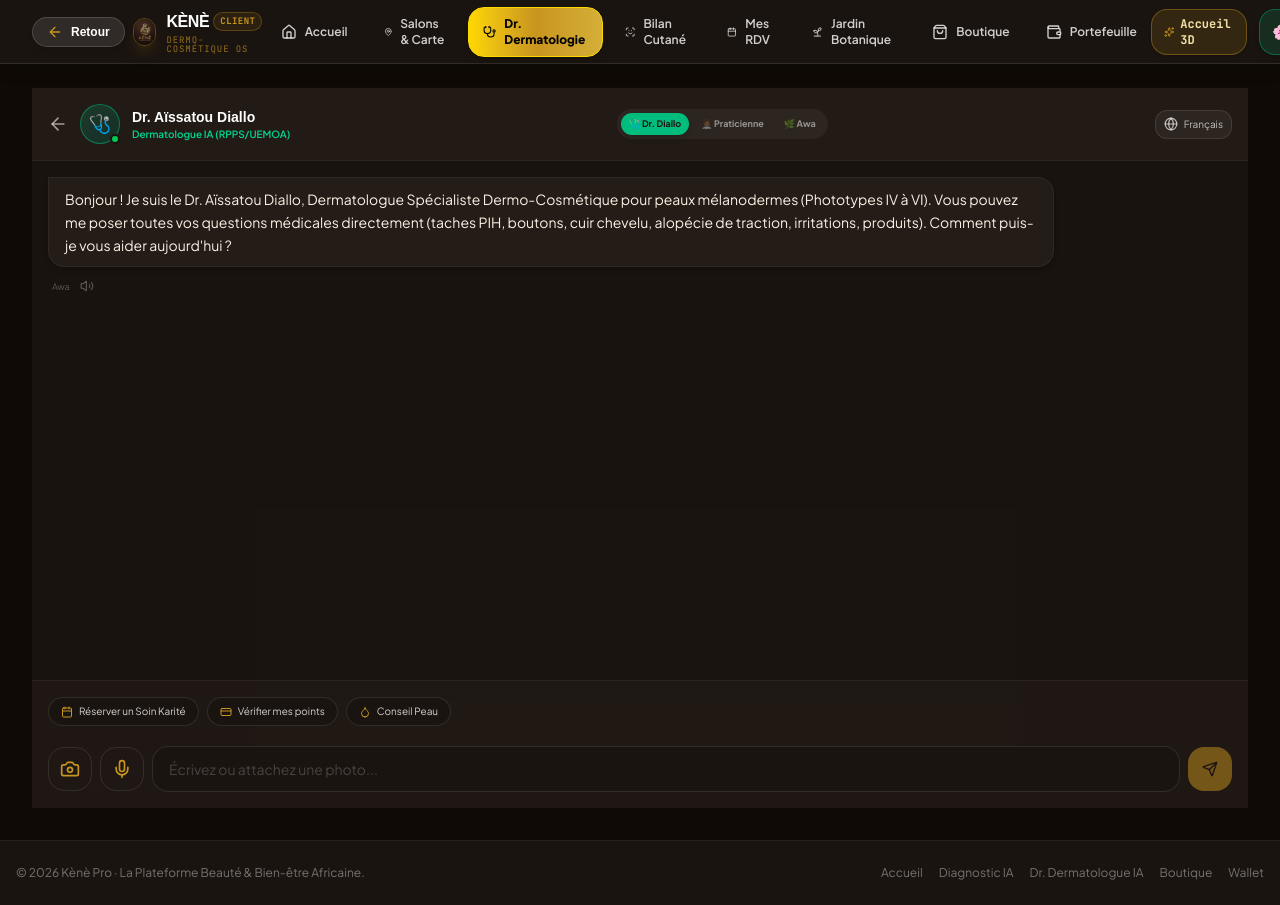
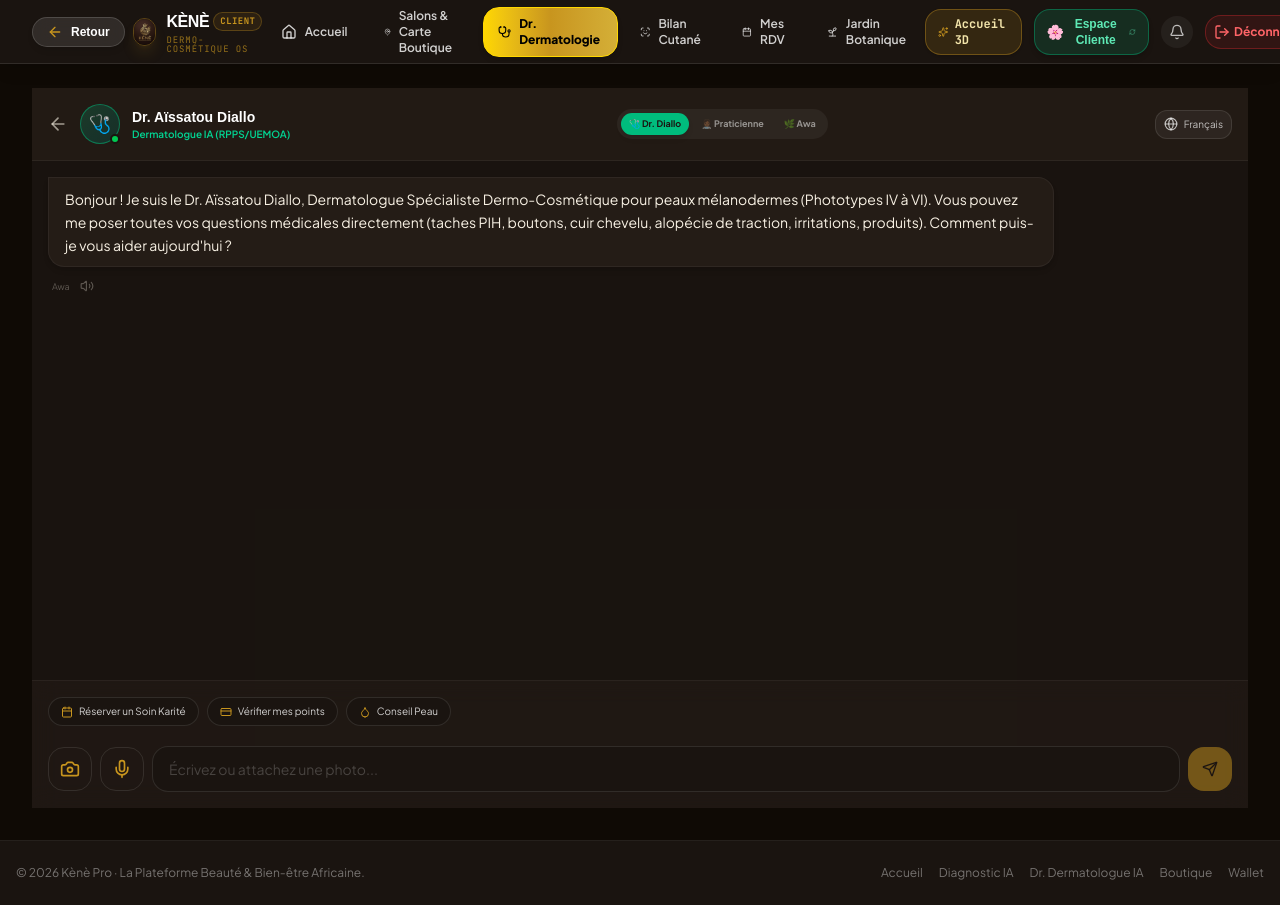
Before and after one commit to Fenezara/kene-os, a Next.js app: page /chat in a window 1280 px wide. Built offline with nearby package versions, Linux system fonts and the light colour scheme; a web font is replaced by a local one.

Commit message:
fix(client): update ClientLayout navLinks to remove Portefeuille tab and rename to Salons & Carte Boutique

```diff
--- a/src/app/(client)/layout.tsx
+++ b/src/app/(client)/layout.tsx
@@ -49,13 +49,11 @@ export default function ClientLayout({
 
   const navLinks = [
     { href: '/portal', label: 'Accueil', icon: Home },
-    { href: '/salons', label: 'Salons & Carte', icon: MapPin },
+    { href: '/salons', label: 'Salons & Carte Boutique', icon: MapPin },
     { href: '/chat?mode=dr_diallo', label: 'Dr. Dermatologie', icon: Stethoscope },
     { href: '/diagnostic', label: 'Bilan Cutané', icon: ScanFace },
     { href: '/appointments', label: 'Mes RDV', icon: Calendar },
     { href: '/jardin', label: 'Jardin Botanique', icon: Sprout },
-    { href: '/boutique', label: 'Boutique', icon: ShoppingBag },
-    { href: '/client-wallet', label: 'Portefeuille', icon: Wallet },
   ];
 
   return (
```
